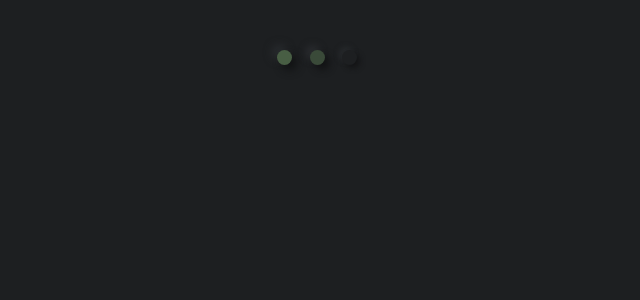
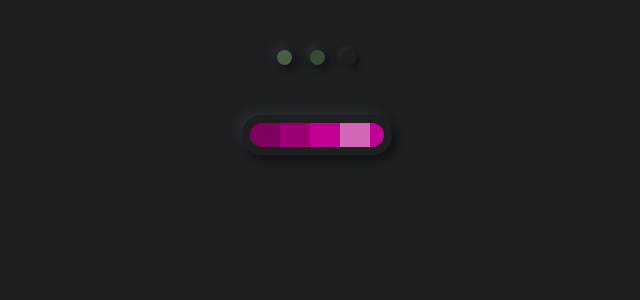
Before and after one commit to happy-unicorn/100days100projects, a React (Create React App) app: page /spinners in a window 1280 px wide. Shown: the top 300 px of the page, without its empty margins (323-963 px from the left). Built offline with nearby package versions, Linux system fonts and the light colour scheme.

Commit message:
Added BandSpinner

```diff
--- /dev/null
+++ b/src/spinners/components/BandSpinner.js
@@ -0,0 +1,46 @@
+import React from 'react';
+import styled, { keyframes } from 'styled-components';
+
+const pieceTransformKeyframe = ({ numberOfElements}) => keyframes`
+  0% {
+    transform: translateX(0);
+  }
+  100%{
+    transform: translateX(-${numberOfElements * 30}px);
+  }
+`;
+const Component = styled.div`
+  box-sizing: border-box;
+  width: 150px;
+  height: 40px;
+  border: 8px solid #1d1f21;
+  border-radius: 20px;
+  box-shadow: 5px 5px 8px #111213, -5px -5px 8px #292c2f;
+  white-space: nowrap;
+  overflow: hidden;
+`;
+const Piece = styled.span`
+  display: inline-block;
+  height: 40px;
+  width: 30px;
+  background-color: ${({ color }) => color};
+  animation: ${pieceTransformKeyframe} ${({ numberOfElements }) => numberOfElements / 6}s linear infinite;
+`;
+
+const BandSpinner = ({ colors=['#d267b7', '#bf0092', '#9a0073', '#7f005d', '#9a0073', '#bf0092'] }) => {
+    const pieces = [...colors, ...colors].map((color, index) => {
+        return <Piece
+            numberOfElements={colors.length}
+            color={color}
+            key={index}
+        />
+    });
+
+    return (
+        <Component>
+            {pieces}
+        </Component>
+    );
+};
+
+export default BandSpinner;
--- a/src/spinners/components/DotSpinner.js
+++ b/src/spinners/components/DotSpinner.js
@@ -1,7 +1,7 @@
 import React from 'react';
 import styled, { keyframes } from 'styled-components';
 
-const dotShadowKeyframe = props => keyframes`
+const dotShadowKeyframe = () => keyframes`
   0% {
     box-shadow: none;
   }
@@ -9,7 +9,7 @@ const dotShadowKeyframe = props => keyframes`
     box-shadow: 5px 5px 8px #111213, -5px -5px 8px #292c2f;
   }
 `;
-const dotBackgroundKeyframe = props => keyframes`
+const dotBackgroundKeyframe = () => keyframes`
   0% {
     background-color: #1d1f21;
   }
--- a/src/spinners/index.js
+++ b/src/spinners/index.js
@@ -1,6 +1,7 @@
 import React from 'react';
 import styled from 'styled-components';
 import DotSpinner from './components/DotSpinner';
+import BandSpinner from './components/BandSpinner';
 
 const Page = styled.div`
   display: flex;
@@ -8,7 +9,7 @@ const Page = styled.div`
   align-items: center;
 
   & > div {
-    margin: 50px;
+    margin-top: 50px;
   }
 `;
 
@@ -16,6 +17,7 @@ const SpinnersPage = () => {
     return (
         <Page>
             <DotSpinner/>
+            <BandSpinner/>
         </Page>
     );
 };
```
Also changed, not shown: src/spinners/components/GradientSpiners.js (added, +14 -0 lines).
